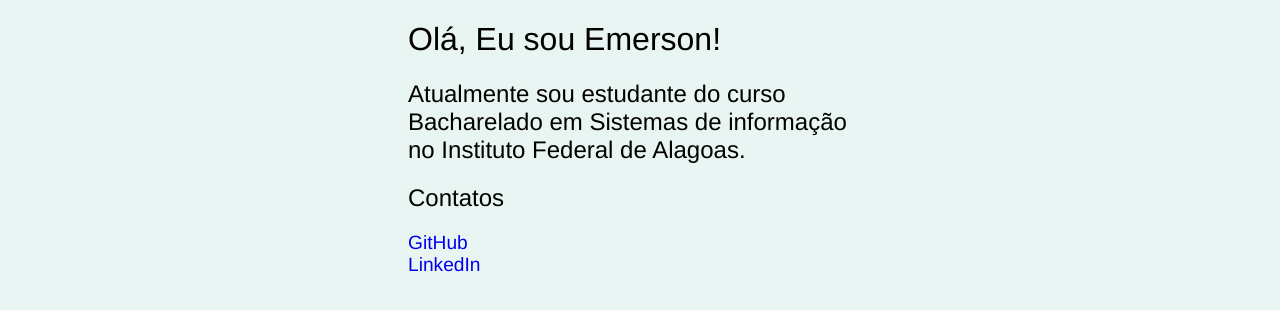
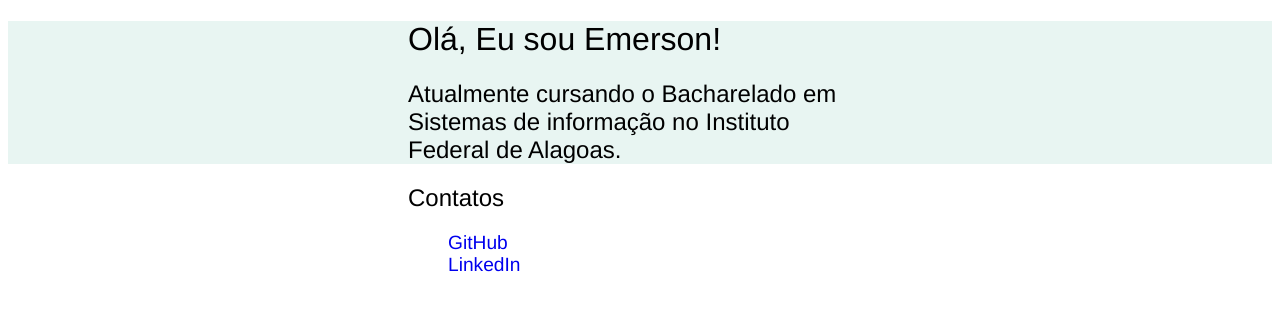
Before and after one commit to egvs2/emerson, a plain HTML site: page index.html in a window 1280 px wide. Drawn offline with Linux system fonts and the light colour scheme.

Commit message:
Alteração do CSS

```diff
--- a/index.html
+++ b/index.html
@@ -11,7 +11,7 @@
     <main>
         <div>
             <h1>Olá, Eu sou Emerson!</h1>
-            <h2>Atualmente sou estudante do curso Bacharelado em Sistemas de informação no Instituto Federal de Alagoas.</h2>
+            <h2>Atualmente cursando o Bacharelado em Sistemas de informação no Instituto Federal de Alagoas.</h2>
         </div>
     </main>
     <footer>
--- a/style.css
+++ b/style.css
@@ -1,15 +1,22 @@
+main{
+    background-color: #e8f5f2;
+    padding-left: 400px;
+    padding-right: 400px;
+}
+
+footer{
+    padding-left: 400px;
+    padding-right: 400px;
+}
+
 h1{
     font-family: 'Franklin Gothic Medium', 'Arial Narrow', Arial, sans-serif;
     font-weight: normal;
-    padding-left: 400px;
-    padding-right: 400px;
 }
 
 h2{
     font-family: 'Franklin Gothic Medium', 'Arial Narrow', Arial, sans-serif;
     font-weight: normal;
-    padding-left: 400px;
-    padding-right: 400px;
 }
 
 div{
@@ -24,15 +31,6 @@ a{
     text-decoration: none;
 }
 
-ul{
-    padding-right: 400px;
-    padding-left: 400px;
-}
-
 li{
     list-style: none;
 }
-
-body{
-    background-color: #e8f5f2;
-}
```
